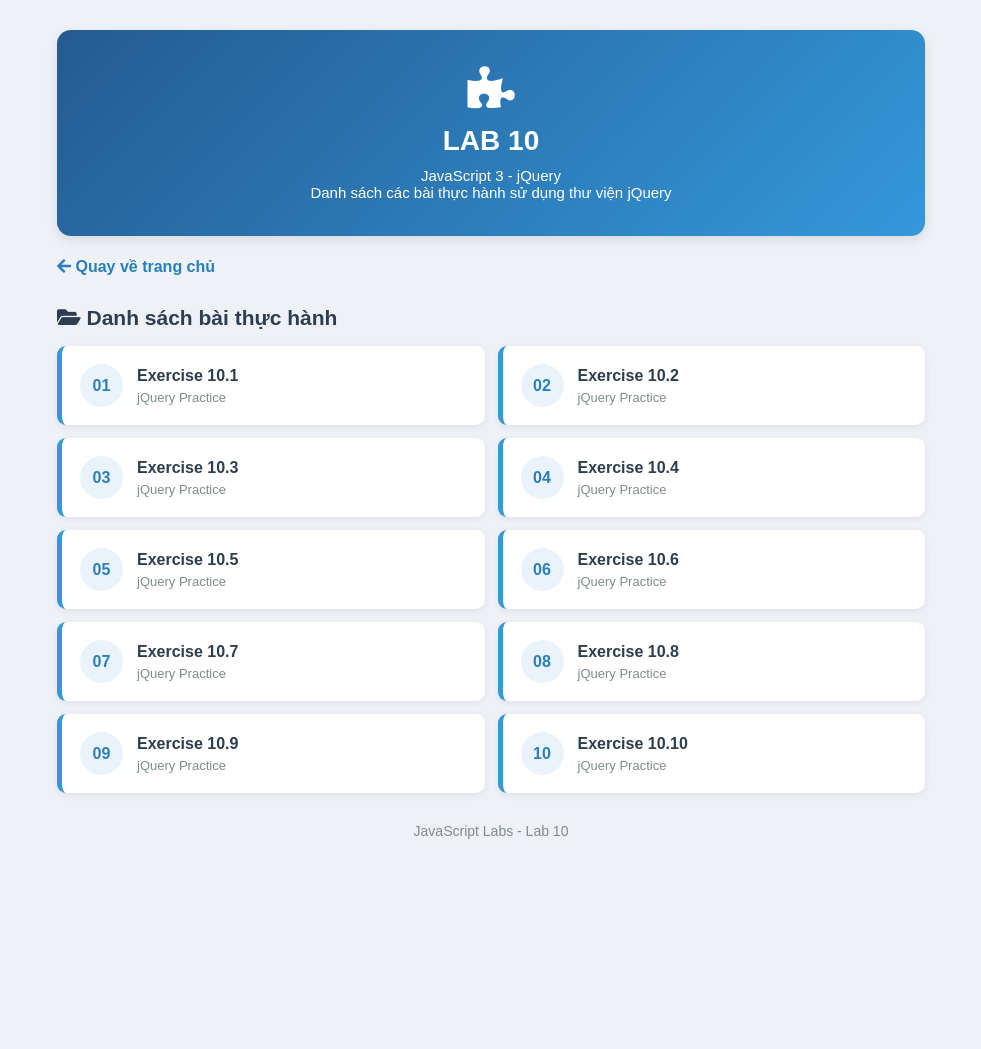
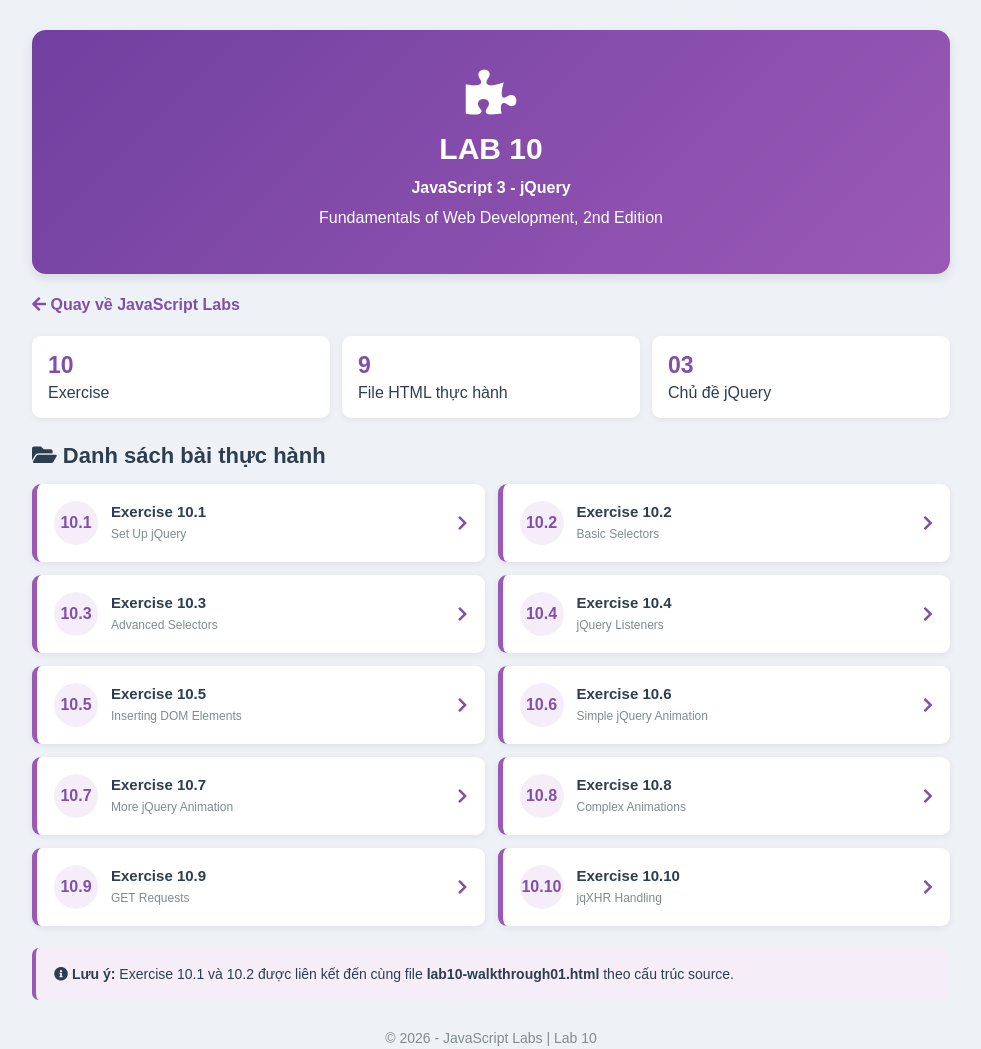
Before and after one commit to trkhanh141/Tuan3-VeNha, a plain HTML site: page JavaScript-Labs/Lab10/index.html in a window 1280 px wide. Shown: the whole page, without its empty margins (149-1130 px from the left). Before the commit the page ends 869 px from the top, so only its background shows below. Drawn offline with Linux system fonts and the light colour scheme.

Commit message:
Enhance index.html with styling and content updates
Updated the title and improved styling for header and exercise cards. Added a summary section and updated footer content.

```diff
--- a/JavaScript-Labs/Lab10/index.html
+++ b/JavaScript-Labs/Lab10/index.html
@@ -4,7 +4,7 @@
 <head>
     <meta charset="UTF-8">
     <meta name="viewport" content="width=device-width, initial-scale=1.0">
-    <title>Lab 10 - jQuery</title>
+    <title>Lab 10 - JavaScript jQuery</title>
     <link rel="stylesheet" href="https://cdnjs.cloudflare.com/ajax/libs/font-awesome/5.15.4/css/all.min.css">
 
     <style>
@@ -18,48 +18,71 @@
         }
 
         .container {
-            max-width: 900px;
+            max-width: 950px;
             margin: auto;
             padding: 30px 16px;
         }
 
         .header {
-            background: linear-gradient(135deg, #245b91, #3498db);
+            padding: 38px 24px;
+            text-align: center;
             color: white;
-            padding: 35px 25px;
-            text-align: center;
+            background: linear-gradient(135deg, #7040a0, #9b59b6);
             border-radius: 14px;
             box-shadow: 0 4px 12px rgba(0,0,0,.1);
         }
 
         .header .icon {
-            font-size: 42px;
+            font-size: 45px;
             margin-bottom: 12px;
         }
 
         .header h1 {
             margin: 0 0 10px;
-            font-size: 28px;
+            font-size: 30px;
         }
 
         .header p {
-            margin: 0;
-            font-size: 15px;
+            margin: 6px 0;
+            line-height: 1.5;
         }
 
         .back {
             display: inline-block;
             margin: 22px 0;
-            color: #2980b9;
+            color: #8050a8;
+            font-weight: bold;
             text-decoration: none;
-            font-weight: bold;
         }
 
         .back:hover { text-decoration: underline; }
 
+        .summary {
+            display: flex;
+            flex-wrap: wrap;
+            gap: 12px;
+            margin-bottom: 25px;
+        }
+
+        .summary-item {
+            flex: 1;
+            min-width: 150px;
+            padding: 16px;
+            background: white;
+            border-radius: 9px;
+            box-shadow: 0 2px 6px rgba(0,0,0,.06);
+        }
+
+        .summary-item strong {
+            display: block;
+            color: #8050a8;
+            font-size: 23px;
+            margin-bottom: 5px;
+        }
+
         .section-title {
-            margin: 8px 0 16px;
-            font-size: 21px;
+            margin: 25px 0 15px;
+            font-size: 22px;
         }
 
         .exercise-list {
@@ -71,10 +94,10 @@
         .exercise-card {
             display: flex;
             align-items: center;
-            gap: 14px;
-            padding: 18px;
+            gap: 13px;
+            padding: 17px;
             background: white;
-            border-left: 5px solid #3498db;
+            border-left: 5px solid #9b59b6;
             border-radius: 9px;
             text-decoration: none;
             color: #2c3e50;
@@ -84,42 +107,59 @@
 
         .exercise-card:hover {
             transform: translateY(-3px);
-            background: #eaf3fb;
+            background: #f5eef8;
+            box-shadow: 0 5px 12px rgba(0,0,0,.1);
         }
 
-        .exercise-card .number {
-            min-width: 43px;
-            height: 43px;
+        .number {
+            flex-shrink: 0;
+            width: 44px;
+            height: 44px;
             display: flex;
             align-items: center;
             justify-content: center;
-            background: #eaf3fb;
-            color: #2980b9;
             border-radius: 50%;
+            background: #f5eef8;
+            color: #8050a8;
             font-weight: bold;
         }
 
-        .exercise-card h3 {
-            margin: 0;
-            font-size: 16px;
+        .exercise-info { flex: 1; }
+
+        .exercise-info h3 {
+            margin: 0 0 6px;
+            font-size: 15px;
         }
 
-        .exercise-card p {
-            margin: 5px 0 0;
+        .exercise-info p {
+            margin: 0;
             color: #7f8c8d;
-            font-size: 13px;
+            font-size: 12px;
+            line-height: 1.4;
+        }
+
+        .arrow { color: #8050a8; }
+
+        .note {
+            margin-top: 22px;
+            padding: 15px 18px;
+            background: #f5eef8;
+            border-left: 4px solid #9b59b6;
+            border-radius: 7px;
+            font-size: 14px;
+            line-height: 1.6;
         }
 
         footer {
+            margin-top: 30px;
             text-align: center;
-            margin-top: 30px;
             color: #7f8c8d;
             font-size: 14px;
         }
 
-        @media (max-width: 600px) {
+        @media (max-width: 620px) {
             .exercise-list { grid-template-columns: 1fr; }
-            .header h1 { font-size: 23px; }
+            .header h1 { font-size: 25px; }
         }
     </style>
 </head>
@@ -130,71 +170,135 @@
     <header class="header">
         <div class="icon"><i class="fas fa-puzzle-piece"></i></div>
         <h1>LAB 10</h1>
-        <p>JavaScript 3 - jQuery</p>
-        <p>Danh sách các bài thực hành sử dụng thư viện jQuery</p>
+        <p><strong>JavaScript 3 - jQuery</strong></p>
+        <p>Fundamentals of Web Development, 2nd Edition</p>
     </header>
 
     <a class="back" href="../index.html">
-        <i class="fas fa-arrow-left"></i> Quay về trang chủ
+        <i class="fas fa-arrow-left"></i> Quay về JavaScript Labs
     </a>
+
+    <div class="summary">
+        <div class="summary-item">
+            <strong>10</strong>
+            Exercise
+        </div>
+        <div class="summary-item">
+            <strong>9</strong>
+            File HTML thực hành
+        </div>
+        <div class="summary-item">
+            <strong>03</strong>
+            Chủ đề jQuery
+        </div>
+    </div>
 
     <h2 class="section-title">
         <i class="fas fa-folder-open"></i> Danh sách bài thực hành
     </h2>
 
     <div class="exercise-list">
-        <a href="Exercise10.1.html" class="exercise-card">
-            <span class="number">01</span>
-            <div><h3>Exercise 10.1</h3><p>jQuery Practice</p></div>
+
+        <a href="lab10-walkthrough01.html" class="exercise-card">
+            <span class="number">10.1</span>
+            <div class="exercise-info">
+                <h3>Exercise 10.1</h3>
+                <p>Set Up jQuery</p>
+            </div>
+            <i class="fas fa-chevron-right arrow"></i>
         </a>
 
-        <a href="Exercise10.2.html" class="exercise-card">
-            <span class="number">02</span>
-            <div><h3>Exercise 10.2</h3><p>jQuery Practice</p></div>
+        <a href="lab10-walkthrough01.html" class="exercise-card">
+            <span class="number">10.2</span>
+            <div class="exercise-info">
+                <h3>Exercise 10.2</h3>
+                <p>Basic Selectors</p>
+            </div>
+            <i class="fas fa-chevron-right arrow"></i>
         </a>
 
-        <a href="Exercise10.3.html" class="exercise-card">
-            <span class="number">03</span>
-            <div><h3>Exercise 10.3</h3><p>jQuery Practice</p></div>
+        <a href="lab10-walkthrough03.html" class="exercise-card">
+            <span class="number">10.3</span>
+            <div class="exercise-info">
+                <h3>Exercise 10.3</h3>
+                <p>Advanced Selectors</p>
+            </div>
+            <i class="fas fa-chevron-right arrow"></i>
         </a>
 
-        <a href="Exercise10.4.html" class="exercise-card">
-            <span class="number">04</span>
-            <div><h3>Exercise 10.4</h3><p>jQuery Practice</p></div>
+        <a href="lab10-walkthrough04.html" class="exercise-card">
+            <span class="number">10.4</span>
+            <div class="exercise-info">
+                <h3>Exercise 10.4</h3>
+                <p>jQuery Listeners</p>
+            </div>
+            <i class="fas fa-chevron-right arrow"></i>
         </a>
 
-        <a href="Exercise10.5.html" class="exercise-card">
-            <span class="number">05</span>
-            <div><h3>Exercise 10.5</h3><p>jQuery Practice</p></div>
+        <a href="lab10-walkthrough05.html" class="exercise-card">
+            <span class="number">10.5</span>
+            <div class="exercise-info">
+                <h3>Exercise 10.5</h3>
+                <p>Inserting DOM Elements</p>
+            </div>
+            <i class="fas fa-chevron-right arrow"></i>
         </a>
 
-        <a href="Exercise10.6.html" class="exercise-card">
-            <span class="number">06</span>
-            <div><h3>Exercise 10.6</h3><p>jQuery Practice</p></div>
+        <a href="lab10-walkthrough06.html" class="exercise-card">
+            <span class="number">10.6</span>
+            <div class="exercise-info">
+                <h3>Exercise 10.6</h3>
+                <p>Simple jQuery Animation</p>
+            </div>
+            <i class="fas fa-chevron-right arrow"></i>
         </a>
 
-        <a href="Exercise10.7.html" class="exercise-card">
-            <span class="number">07</span>
-            <div><h3>Exercise 10.7</h3><p>jQuery Practice</p></div>
+        <a href="lab10-walkthrough07.html" class="exercise-card">
+            <span class="number">10.7</span>
+            <div class="exercise-info">
+                <h3>Exercise 10.7</h3>
+                <p>More jQuery Animation</p>
+            </div>
+            <i class="fas fa-chevron-right arrow"></i>
         </a>
 
-        <a href="Exercise10.8.html" class="exercise-card">
-            <span class="number">08</span>
-            <div><h3>Exercise 10.8</h3><p>jQuery Practice</p></div>
+        <a href="lab10-walkthrough08.html" class="exercise-card">
+            <span class="number">10.8</span>
+            <div class="exercise-info">
+                <h3>Exercise 10.8</h3>
+                <p>Complex Animations</p>
+            </div>
+            <i class="fas fa-chevron-right arrow"></i>
         </a>
 
-        <a href="Exercise10.9.html" class="exercise-card">
-            <span class="number">09</span>
-            <div><h3>Exercise 10.9</h3><p>jQuery Practice</p></div>
+        <a href="lab10-walkthrough09.html" class="exercise-card">
+            <span class="number">10.9</span>
+            <div class="exercise-info">
+                <h3>Exercise 10.9</h3>
+                <p>GET Requests</p>
+            </div>
+            <i class="fas fa-chevron-right arrow"></i>
         </a>
 
-        <a href="Exercise10.10.html" class="exercise-card">
-            <span class="number">10</span>
-            <div><h3>Exercise 10.10</h3><p>jQuery Practice</p></div>
+        <a href="lab10-walkthrough10.html" class="exercise-card">
+            <span class="number">10.10</span>
+            <div class="exercise-info">
+                <h3>Exercise 10.10</h3>
+                <p>jqXHR Handling</p>
+            </div>
+            <i class="fas fa-chevron-right arrow"></i>
         </a>
+
     </div>
 
-    <footer>JavaScript Labs - Lab 10</footer>
+    <div class="note">
+        <strong><i class="fas fa-info-circle"></i> Lưu ý:</strong>
+        Exercise 10.1 và 10.2 được liên kết đến cùng file
+        <strong>lab10-walkthrough01.html</strong> theo cấu trúc source.
+    </div>
+
+    <footer>&copy; 2026 - JavaScript Labs | Lab 10</footer>
+
 </div>
 </body>
 </html>
```
